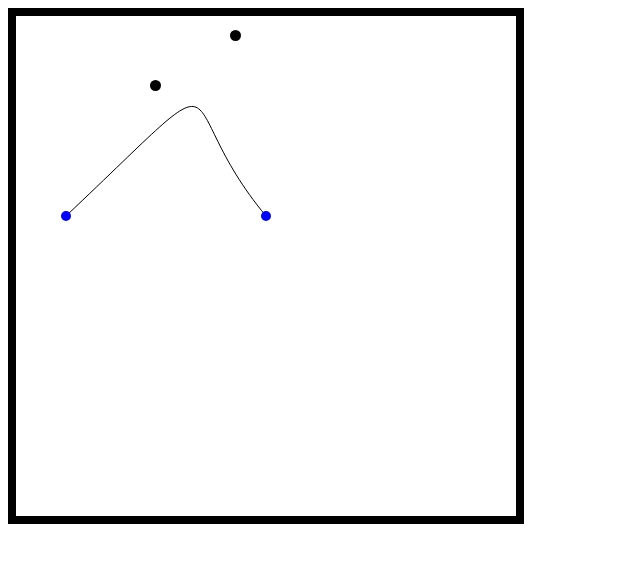
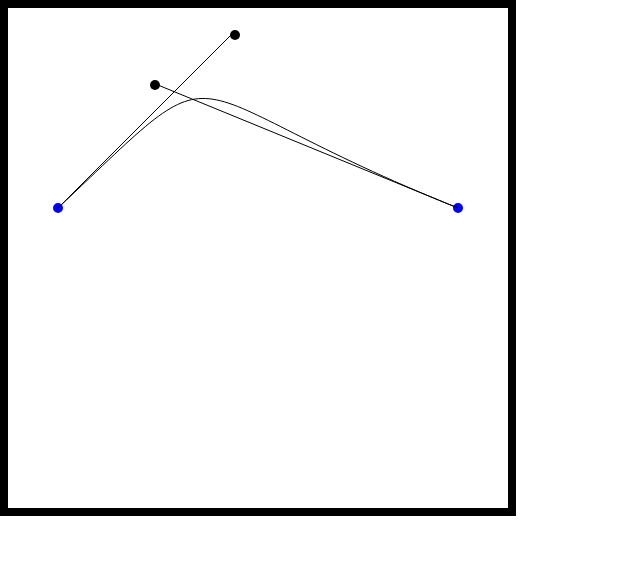
Before and after one commit to DipokalLab/beziercurve-editor, a plain HTML site: page index.html in a window 1280 px wide. Shown: the whole page, without its empty margins (0-640 px from the left). Drawn offline with Linux system fonts and the light colour scheme.

Commit message:
feat: add interpoint straight line
+ 점간 직선을 추가

```diff
--- a/index.js
+++ b/index.js
@@ -2,7 +2,7 @@ const canvas = document.getElementById('canvas');
 const ctx = canvas.getContext('2d');
 
 let start = { x: 50,    y: 200  };
-let end =   { x: 250,   y: 200 };
+let end =   { x: 450,   y: 200 };
 let cp = {
     "cp1": { x: 230,   y: 30  },
     "cp2": { x: 150,   y: 80  }
@@ -15,8 +15,8 @@ let move = {
 
 document.addEventListener('mousemove', (event) => {
     if (move.target !== 'none') {
-        document.querySelector(`#${move.target}`).style.top = `${event.clientY}px`
-        document.querySelector(`#${move.target}`).style.left = `${event.clientX}px`
+        document.querySelector(`#${move.target}`).style.top = `${event.clientY-5}px`
+        document.querySelector(`#${move.target}`).style.left = `${event.clientX-5}px`
 
         cp[move.target].x = event.clientX
         cp[move.target].y = event.clientY
@@ -56,6 +56,14 @@ function update() {
     ctx.fill();
 
     ctx.beginPath();
+    ctx.strokeStyle = 'black';
+    ctx.moveTo(start.x, start.y);
+    ctx.lineTo(cp1.x-5, cp1.y-5);
+    ctx.moveTo(end.x, end.y);
+    ctx.lineTo(cp2.x-5, cp2.y-5);
+    ctx.stroke();
+
+    ctx.beginPath();
     ctx.fill();
 }
 
--- a/style.css
+++ b/style.css
@@ -1,7 +1,12 @@
+html, body {
+    padding: 0px;
+    margin: 0px;
+}
+
 .dot {
     position: absolute;
-    height: .7rem;
-    width: .7rem;
+    height: 10px;
+    width: 10px;
     background-color: #000000;
     border-radius: 50%;
 }
```
